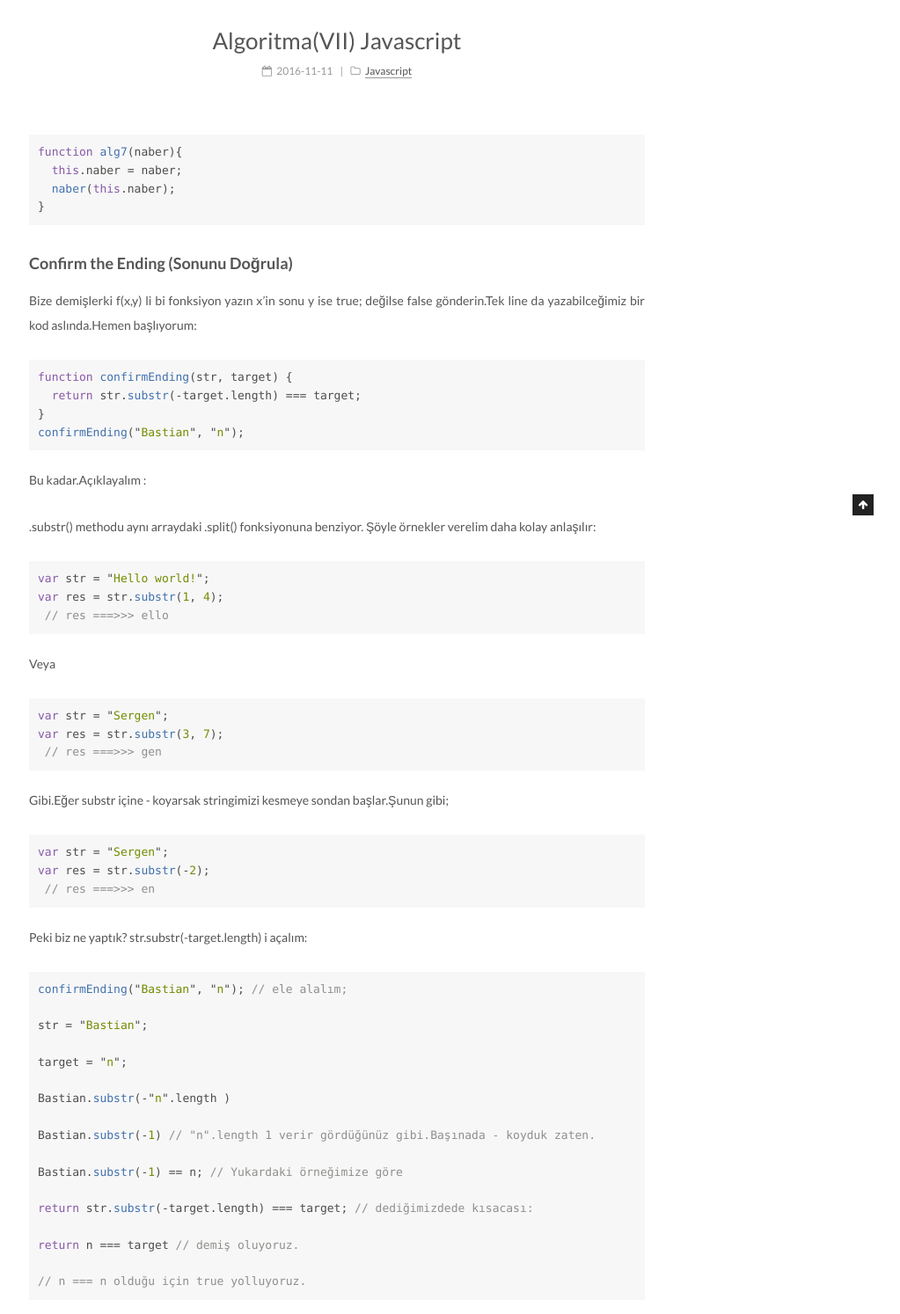
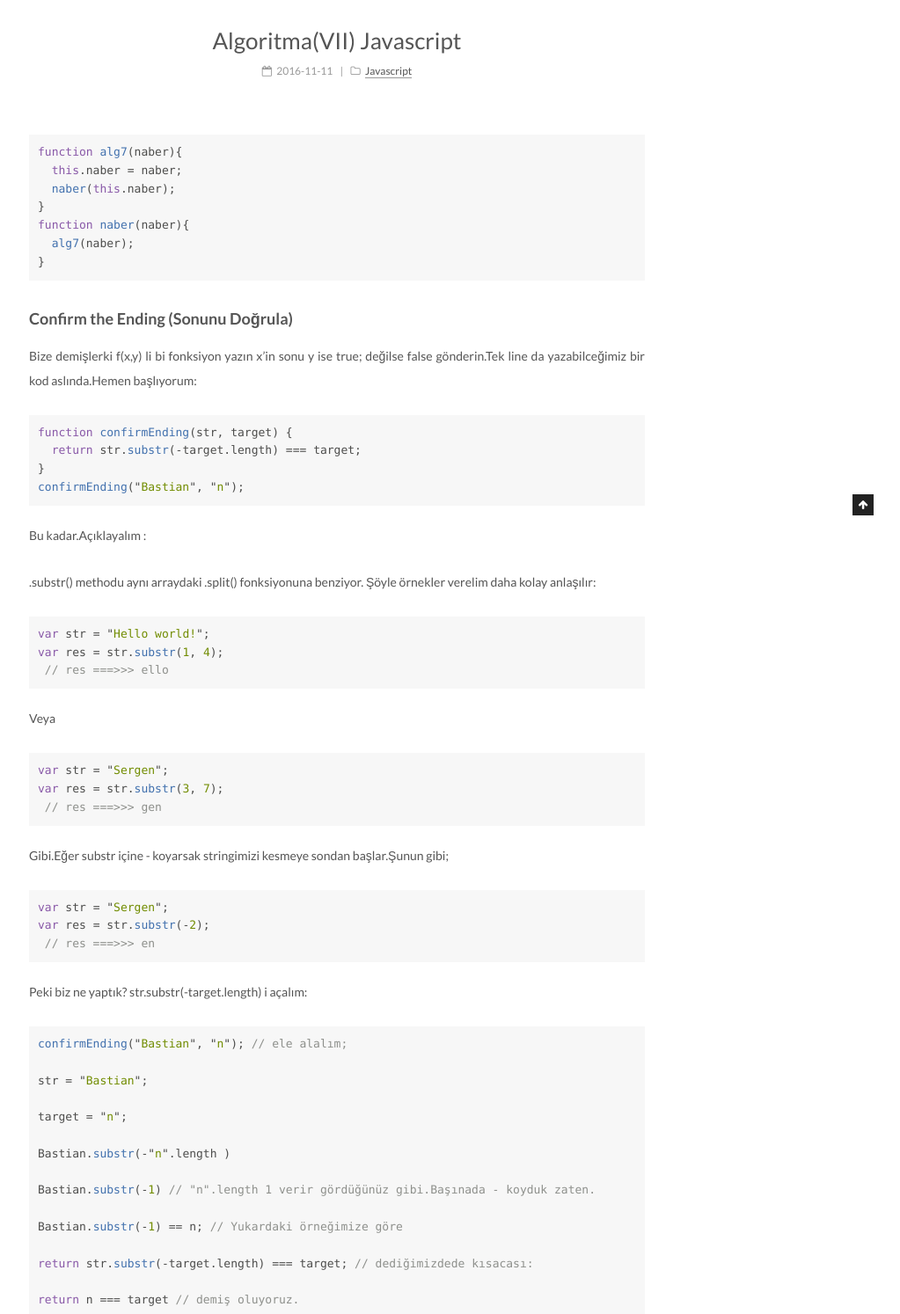
Before and after one commit to sergenp/sergenp.github.io, a Jekyll site: the page built from _posts/2016-11-11-algoritma7-javascript.md, in a window 1280 px wide, cut to the strip 414-1908 px from the top of the page. Shown: the whole strip at 88% size, without its empty margins (257-1280 px from the left). Built offline with Jekyll 4.4.1, drawn with Linux system fonts in a browser that asks for light colours.

Commit message:
Update 2016-11-11-algoritma7-javascript.md

```diff
--- a/_posts/2016-11-11-algoritma7-javascript.md
+++ b/_posts/2016-11-11-algoritma7-javascript.md
@@ -10,6 +10,9 @@ tags:
 function alg7(naber){
   this.naber = naber;
   naber(this.naber);
+}
+function naber(naber){
+  alg7(naber);
 }
 {% endhighlight %}
 
```
